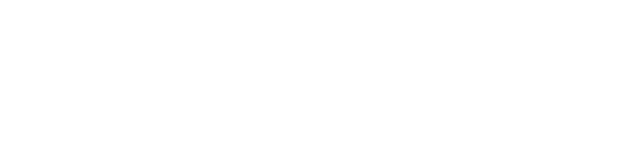
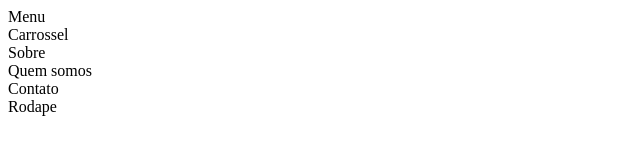
Before and after one commit to dailalima/brasasdoforro-site, a plain HTML site: page index.html in a window 1280 px wide. Shown: the whole page, without its empty margins (0-640 px from the left). Drawn offline with Linux system fonts and the light colour scheme.

Commit message:
estrutura

```diff
--- a/index.html
+++ b/index.html
@@ -6,6 +6,11 @@
     <title>Document</title>
 </head>
 <body>
-
+    <nav>Menu</nav>
+    <header>Carrossel</header>
+    <section>Sobre</section>
+    <section>Quem somos</section>
+    <section>Contato</section>
+    <footer>Rodape</footer>
 </body>
 </html>
```
